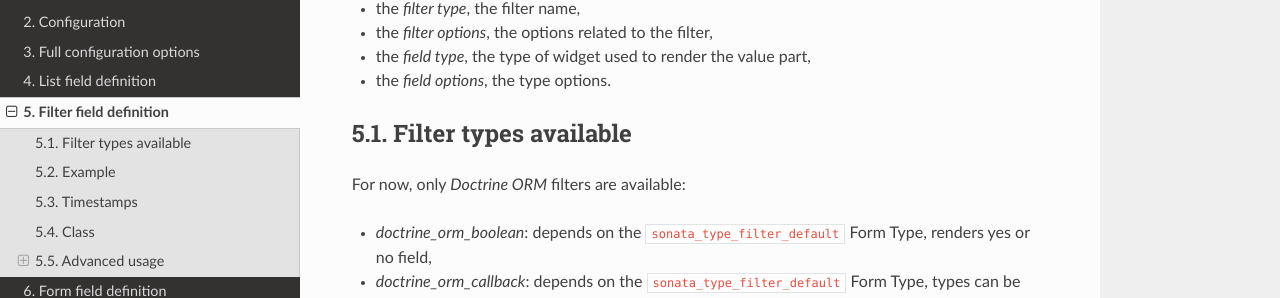
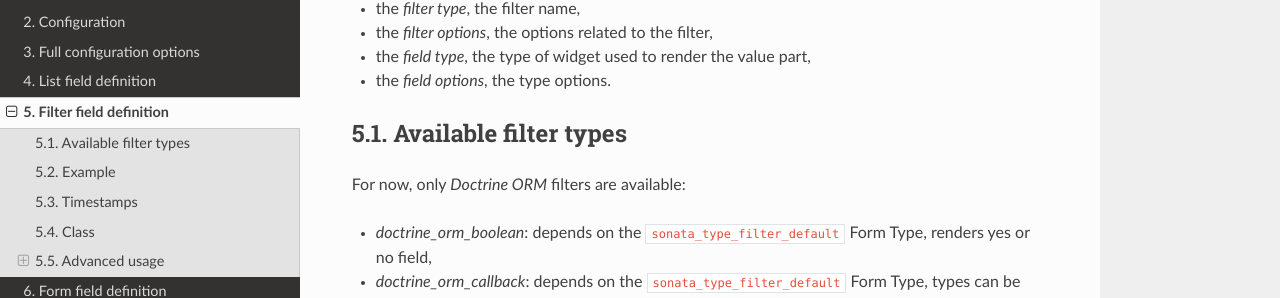
Before and after one commit to sonata-project/SonataDoctrineORMAdminBundle, a Sphinx documentation site: the page built from Resources/doc/reference/filter_field_definition.rst, in a window 1280 px wide and 900 px high, scrolled down 430 px. Shown: the part 143-441 px from the top of the window. Built offline with Sphinx 7.4.7 and the Read the Docs theme 2.0.0, drawn with Linux system fonts in a browser that asks for light colours.

Commit message:
fix syntax

```diff
--- a/Resources/doc/reference/filter_field_definition.rst
+++ b/Resources/doc/reference/filter_field_definition.rst
@@ -26,7 +26,7 @@ The ``add`` method accepts 5 arguments:
 * the `field type`, the type of widget used to render the value part,
 * the `field options`, the type options.
 
-Filter types available
+Available filter types
 ----------------------
 
 For now, only `Doctrine ORM` filters are available:
```
